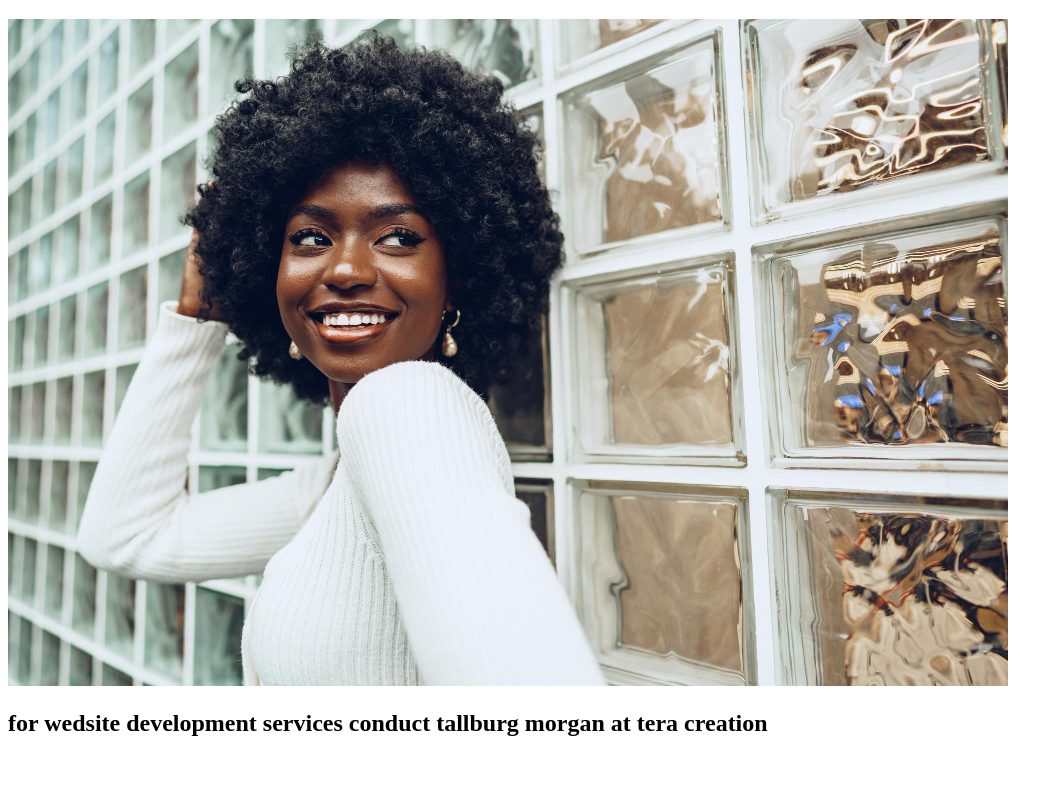
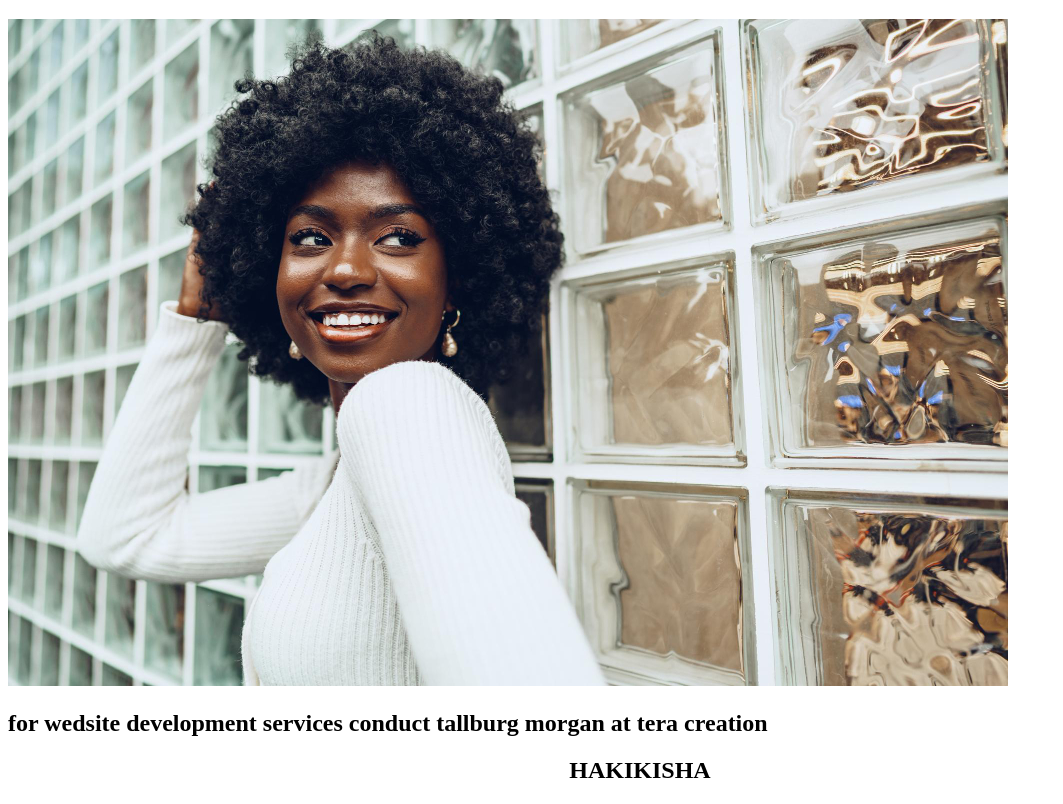
Before and after one commit to tallburgmorgan/collaborate, a plain HTML site: page index.html in a window 1280 px wide. Shown: the part 61-865 px from the top of the page, without its empty margins (0-1063 px from the left). Before the commit the page ends 818 px from the top, so only its background shows below. Drawn offline with Linux system fonts and the light colour scheme.

Commit message:
Adding Hakikisha Branch

```diff
--- a/index.html
+++ b/index.html
@@ -11,5 +11,8 @@
     <h2>
       for wedsite development services conduct tallburg morgan at tera creation
     </h2>
+    <center>
+      <h2><b>HAKIKISHA</b></h2>
+    </center>
   </body>
 </html>
```
